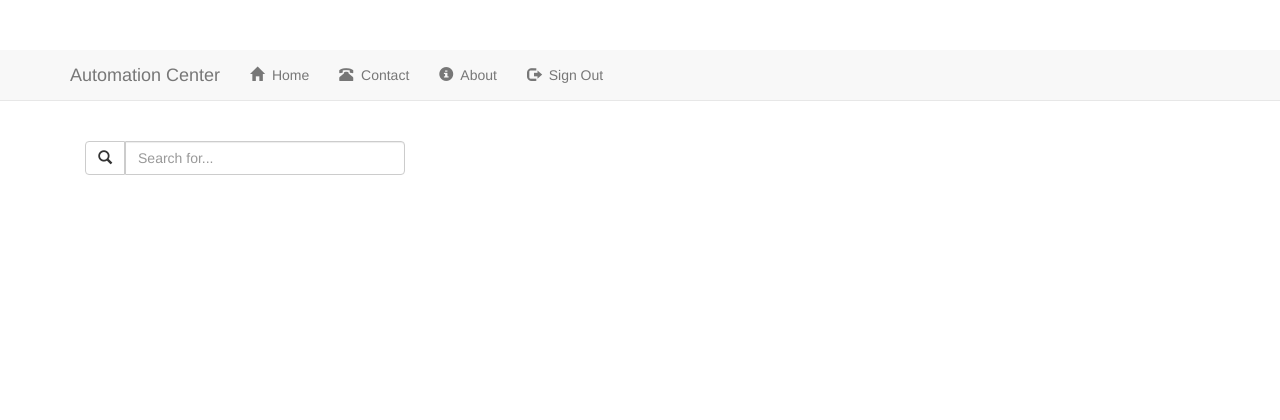
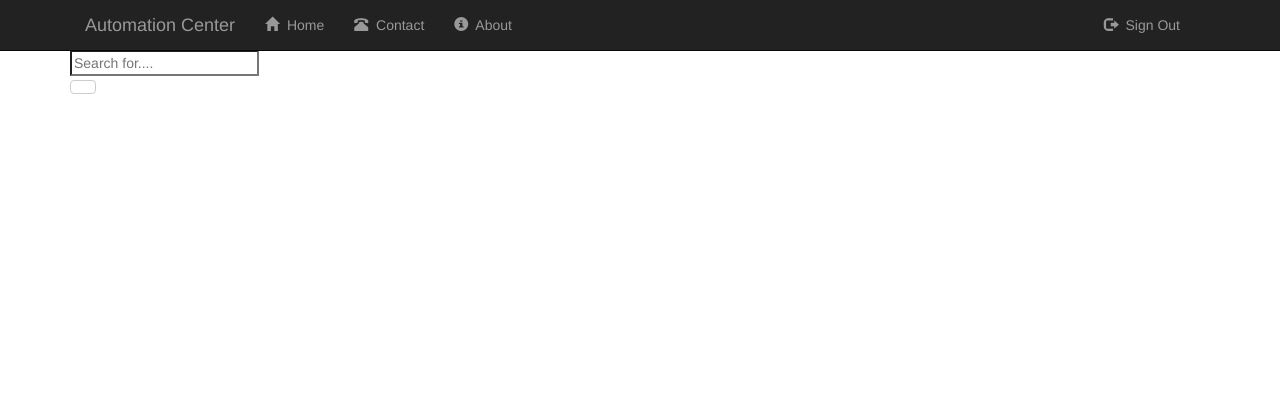
Before and after one commit to pangyazhi/autoP, a Flask app: page /search in a window 1280 px wide. Shown: the top 420 px of the page. Run offline with Flask 2, Linux system fonts and the light colour scheme; the visitor is signed in with stand-in values (Sample User, id 1); some libraries are stand-ins or nearby versions.

Commit message:
search button not good looking

```diff
--- a/autoP/forms.py
+++ b/autoP/forms.py
@@ -33,4 +33,4 @@ class SearchForm(Form):
     def generate_csrf_token(self, csrf_context):
         pass
     search = StringField('', validators={DataRequired(), Length(1, 128)})
-    submit = SubmitField('Find')
+    # submit = SubmitField('Find')
--- a/autoP/templates/_results.html
+++ b/autoP/templates/_results.html
@@ -1,7 +1,16 @@
+{% extends "layout.html" %}
+{% import "bootstrap/wtf.html" as wtf %}
+{% block content %}
+{% if error %}
+<p class="error"><strong>Error:</strong>{{ error }}</p>
+{% endif %}
+<br>
 <div class="row">
     {% for result in results %}
     <div class="col-md-12">
-        <p>result.name</p>
+        <p>{{result.email}}</p>
     </div>
     {% endfor %}
 </div>
+
+{% endblock %}
--- a/autoP/templates/layout.html
+++ b/autoP/templates/layout.html
@@ -6,7 +6,7 @@
 
     <title>{{ title }}</title>
 
-    <link rel="stylesheet" type="text/css" href="/static/content/bootstrap.css"/>
+    <link rel="stylesheet" type="text/css" href="/static/content/bootstrap.css" media="screen"/>
     <link rel="stylesheet" type="text/css" href="/static/content/site.css"/>
     <script src="/static/scripts/modernizr-2.6.2.js"></script>
     <script src="/static/scripts/jquery-1.10.2.js"></script>
@@ -27,7 +27,8 @@
 
 <body>
 
-<div class="navbar navbar-default navbar-static-top"> <!-- fixed-top can be a choice -->
+<div class="navbar navbar-inverse navbar-fixed-top"> <!-- fixed-top can be a choice -->
+    <div class="navbar-inner">
     <div class="container">
         <div class="navbar-header">
             <button type="button" class="navbar-toggle" data-toggle="collapse" data-target=".navbar-collapse">
@@ -38,8 +39,8 @@
             <a href="/" class="navbar-brand">Automation Center</a>
         </div>
         <div class="navbar-collapse collapse">
-            <ul class="nav navbar-nav">
-                <li><a href="{{ url_for('home') }}"><i class="glyphicon glyphicon-home"
+            <ul class="nav navbar-nav pull-left">
+                <li><a class="active" href="{{ url_for('home') }}"><i class="glyphicon glyphicon-home"
                                                                         aria-hidden="true"></i>&nbsp Home</a></li>
                 <li><a href="{{ url_for('contact') }}"><i class="glyphicon glyphicon-phone-alt"
                                                                            aria-hidden="true"></i>&nbsp Contact</a></li>
@@ -47,6 +48,8 @@
                                                                          aria-hidden="true"></i>&nbsp About</a></li>
 
                 <li class="divider"></li>
+                </ul>
+                <ul class="nav navbar-nav pull-right">
                 {% if not current_user.is_authenticated %}
                 <li><a href="{{ url_for('register') }}"><i class="glyphicon glyphicon-registration-mark"
                                                                         aria-hidden="true"></i>&nbsp Register</a></li>
@@ -58,18 +61,21 @@
                 <li><a href="{{ url_for('logout') }}"><i class="glyphicon glyphicon-log-out"
                                                                       aria-hidden="true"></i>&nbsp Sign Out</a></li>
                 {% endif %}
+                    </ul>
 
-            </ul>
+
         </div>
+    </div>
     </div>
 </div>
 
 
 <div id="main" class="container clear-top">
+
     {% block content %}{% endblock %}
 </div>
 
-
+<div id="push"></div>
 <div class="navbar navbar-fixed-bottom">
 
     <div class="container">
--- a/autoP/templates/login.html
+++ b/autoP/templates/login.html
@@ -1,6 +1,9 @@
 {% extends "layout.html" %}
 {% import "bootstrap/wtf.html" as wtf %}
 {% block content %}
+{% if error %}
+<p class="error"><strong>Error:</strong>{{ error }}</p>
+{% endif %}
 
 <h3>Sign Into Automation Center</h3>
 <div class="col-lg-6">
--- a/autoP/templates/search.html
+++ b/autoP/templates/search.html
@@ -4,19 +4,28 @@
 {% if error %}
 <p class="error"><strong>Error:</strong>{{ error }}</p>
 {% endif %}
-<br>
-<div class="col-lg-6">
-    <div class="input-group">
-      <span class="input-group-btn">
-        <button class="btn btn-default" type="submit">
-            <i class="glyphicon glyphicon-search" aria-hidden="true"></i>
-        </button>
-      </span>
-        <input type="text" class="form-control" value="{{ request.form.search }}" name="search"
-               placeholder="Search for...">
-    </div><!-- /input-group -->
-</div><!-- /.col-lg-6 -->
 
-{% include '_results.html' %}
+<form action="" method="post"
+      class="form-search" role="form">
+
+    <div class="control-group">
+        <div class="controls">
+<div class="input-append">
+    <input class="span2 search-query" id="search" name="search" required type="text" value=""
+           placeholder="Search for...." >
+    <span class="add-on">
+        <i class="icon-search"></i>
+        </span>
+    </div>
+        </div>
+        </div>
+    <div>
+    <button class="btn btn-default" id="submit" name="submit" type="submit">
+        <i class="icon-search"></i>
+    </button>
+
+
+</div>
+</form>
 
 {% endblock %}
--- a/autoP/views.py
+++ b/autoP/views.py
@@ -53,12 +53,20 @@ def show():
 def search():
     form = SearchForm()
     if form.validate_on_submit():
-        # do some search here
-        searchString = form.search.raw_data
-        flash(searchString)
-        # rlts = User.query.like(email=searchString)
-        # app.logger.info(form.search.raw_data)
+        # input some search here
+        search_string = form.search.raw_data
+        flash(search_string)
+        app.logger.info(form.search.raw_data)
+        return redirect(url_for('search_result', query=search_string))
+        # redirect(url_for('search'))
     return render_template('search.html', form=form)
+
+
+@app.route('/search_result/<query>')
+@login_required
+def search_result(query):
+    results = User.query.all()
+    return render_template('_results.html', query=query, results=results)
 
 
 @app.route('/login', methods=['GET', 'POST'])
```
Also changed, not shown: autoP/templates/_search.html (added, +22 -0 lines).
